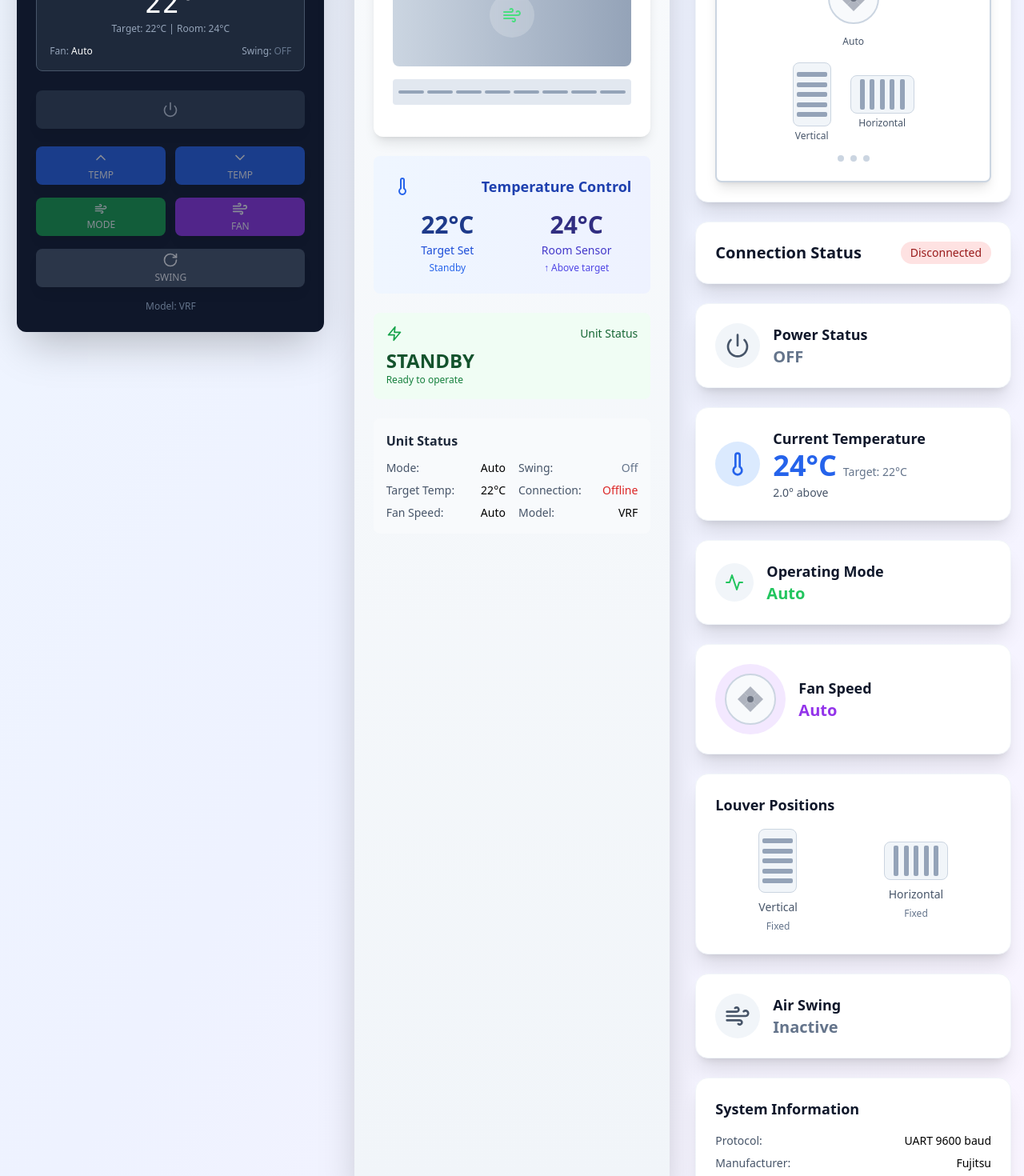
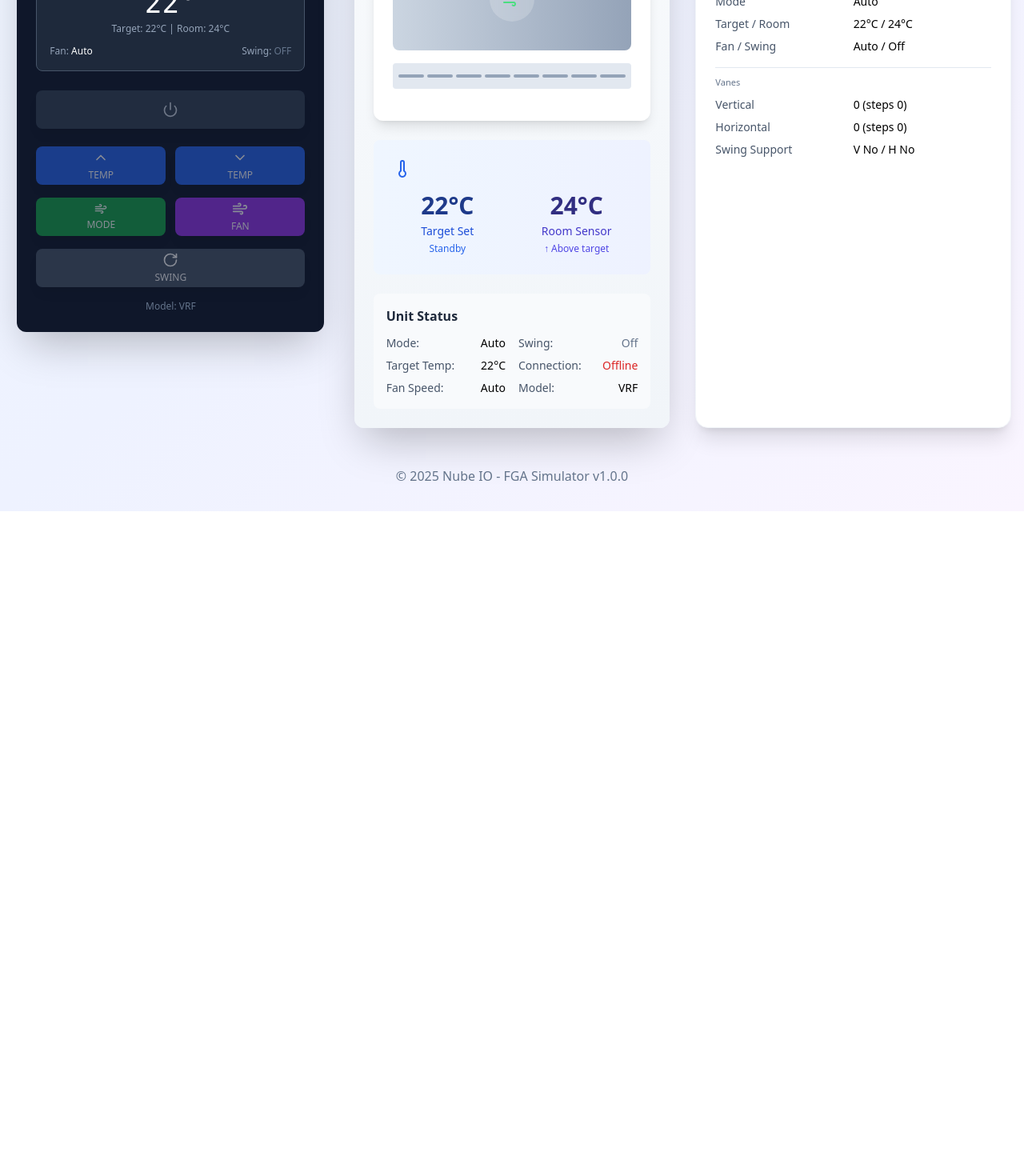
Before and after one commit to NubeIO/NubeiO-Eol-Toolkit, a React (Create React App) app in the folder frontend/: page / in a window 1280 px wide. Shown: the part 540-2010 px from the top of the page at 80% size. After the commit the page ends 1179 px from the top, so only its background shows below. Built offline with nearby package versions, Linux system fonts and the light colour scheme; the HTML template or start-up script is replaced by a standard one.

Commit message:
cleanup panels
Signed-off-by: Tan Le <lmtan91@gmail.com>

```diff
--- a/frontend/src/App.js
+++ b/frontend/src/App.js
@@ -93,11 +93,7 @@ function App() {
               <option value={3}>VRF</option>
             </select>
             {modelChanging && <span className="text-xs text-gray-500">Updating...</span>}
-            {capabilities && (
-              <span className="text-xs text-gray-600">
-                VertVanes: {capabilities.verticalVaneCount} | HorizVanes: {capabilities.horizontalVaneCount}
-              </span>
-            )}
+            {/* Removed inline vane counts per user request; details now only in StatusDisplay */}
           </div>
         </div>
 
--- a/frontend/src/components/ACUnitDisplay.js
+++ b/frontend/src/components/ACUnitDisplay.js
@@ -68,7 +68,7 @@ const ACUnitDisplay = ({ acState, isConnected, capabilities }) => {
       {/* Header */}
       <div className="text-center mb-4">
         <h2 className="text-2xl font-bold text-gray-800">AC Indoor Unit</h2>
-        <div className="text-sm text-gray-600">Physical Unit Status</div>
+        {/* Removed subtitle 'Physical Unit Status' per minimal UI request */}
       </div>
 
       {/* AC Unit Visualization */}
@@ -133,9 +133,9 @@ const ACUnitDisplay = ({ acState, isConnected, capabilities }) => {
 
       {/* Temperature Display */}
       <div className="bg-gradient-to-r from-blue-50 to-indigo-50 rounded-lg p-6 mb-6">
-        <div className="flex items-center justify-between mb-4">
+        <div className="flex items-center mb-4 gap-2">
           <Thermometer className="w-6 h-6 text-blue-600" />
-          <span className="text-lg font-semibold text-blue-800">Temperature Control</span>
+          {/* Removed 'Temperature Control' heading per request */}
         </div>
 
         <div className="grid grid-cols-2 gap-6">
@@ -187,19 +187,7 @@ const ACUnitDisplay = ({ acState, isConnected, capabilities }) => {
         )}
       </div>
 
-      {/* Power Status */}
-      <div className="bg-green-50 rounded-lg p-4 mb-6">
-        <div className="flex items-center justify-between mb-2">
-          <Zap className="w-5 h-5 text-green-600" />
-          <span className="text-sm font-medium text-green-800">Unit Status</span>
-        </div>
-        <div className="text-2xl font-bold text-green-900">
-          {acState.power ? 'OPERATING' : 'STANDBY'}
-        </div>
-        <div className="text-xs text-green-700">
-          {acState.power ? `${acState.mode} Mode - Fan: ${acState.fanSpeed}` : 'Ready to operate'}
-        </div>
-      </div>
+      {/* Removed Power Status panel; keeping Detailed Status as requested */}
 
       {/* Detailed Status */}
       <div className="bg-gray-50 rounded-lg p-4">
--- a/frontend/src/components/StatusDisplay.js
+++ b/frontend/src/components/StatusDisplay.js
@@ -1,253 +1,37 @@
 import React from 'react';
-import { Power, Thermometer, Wind, Activity, Gauge } from 'lucide-react';
-import { ACUnitVisual, AnimatedFan, AnimatedVerticalLouver, AnimatedHorizontalLouver } from './AnimatedComponents';
+import { Activity } from 'lucide-react';
 
+// Simplified single-panel status + capability summary
 const StatusDisplay = ({ acState, isConnected, capabilities }) => {
-  const getModeIcon = (mode) => {
-    const icons = {
-      Auto: <Activity className="w-6 h-6" />,
-      Cool: <Wind className="w-6 h-6 text-blue-500" />,
-      Dry: <Wind className="w-6 h-6 text-yellow-500" />,
-      Fan: <Wind className="w-6 h-6 text-gray-500" />,
-      Heat: <Wind className="w-6 h-6 text-red-500" />
-    };
-    return icons[mode] || <Wind className="w-6 h-6" />;
-  };
-
-  const getModeColor = (mode) => {
-    const colors = {
-      Auto: 'text-green-500',
-      Cool: 'text-blue-500',
-      Dry: 'text-yellow-500',
-      Fan: 'text-gray-500',
-      Heat: 'text-red-500'
-    };
-    return colors[mode] || 'text-gray-500';
-  };
-
-  const getTemperatureDifference = () => {
-    const diff = acState.currentTemp - acState.temperature;
-    if (Math.abs(diff) < 1) return 'At target';
-    if (diff > 0) return `${diff.toFixed(1)}° above`;
-    return `${Math.abs(diff).toFixed(1)}° below`;
-  };
-
   return (
-    <div className="space-y-6">
-      {/* AC Visual Representation */}
-      <div className="status-card">
-        <h2 className="text-xl font-bold text-gray-900 mb-4">AC Unit Visual</h2>
-        <ACUnitVisual acState={acState} />
+    <div className="status-card space-y-4">
+      <div className="flex items-center justify-between">
+        <h3 className="text-lg font-semibold text-gray-900 flex items-center gap-2">
+          <Activity className="w-5 h-5 text-indigo-500" />
+          System / Capabilities
+        </h3>
+        <span className={`text-xs px-2 py-1 rounded-full ${isConnected ? 'bg-green-100 text-green-700' : 'bg-red-100 text-red-700'}`}>{isConnected ? 'Connected' : 'Offline'}</span>
       </div>
-
-      {/* Connection Status */}
-      <div className="status-card">
-        <div className="flex items-center justify-between">
-          <h2 className="text-xl font-bold text-gray-900">Connection Status</h2>
-          <div className={`px-3 py-1 rounded-full text-sm font-medium ${
-            isConnected
-              ? 'bg-green-100 text-green-800'
-              : 'bg-red-100 text-red-800'
-          }`}>
-            {isConnected ? 'Connected' : 'Disconnected'}
-          </div>
-        </div>
-        {isConnected && (
-          <div className="mt-2 text-sm text-gray-600">
-            UART 9600 baudrate communication active
-          </div>
-        )}
-      </div>
-
-      {/* Power Status */}
-      <div className="status-card">
-        <div className="flex items-center gap-4">
-          <div className={`p-3 rounded-full ${
-            acState.power
-              ? 'bg-green-100 text-green-600'
-              : 'bg-gray-100 text-gray-600'
-          }`}>
-            <Power className="w-8 h-8" />
-          </div>
-          <div>
-            <h3 className="text-lg font-semibold text-gray-900">
-              Power Status
-            </h3>
-            <p className={`text-xl font-bold ${
-              acState.power ? 'text-green-600' : 'text-gray-500'
-            }`}>
-              {acState.power ? 'ON' : 'OFF'}
-            </p>
-          </div>
-        </div>
-      </div>
-
-      {/* Current Temperature */}
-      <div className="status-card">
-        <div className="flex items-center gap-4">
-          <div className="p-3 rounded-full bg-blue-100 text-blue-600">
-            <Thermometer className="w-8 h-8" />
-          </div>
-          <div className="flex-1">
-            <h3 className="text-lg font-semibold text-gray-900">
-              Current Temperature
-            </h3>
-            <div className="flex items-baseline gap-2">
-              <span className="text-4xl font-bold text-blue-600">
-                {acState.currentTemp}°C
-              </span>
-              <span className="text-sm text-gray-500">
-                Target: {acState.temperature}°C
-              </span>
-            </div>
-            <p className="text-sm text-gray-600 mt-1">
-              {getTemperatureDifference()}
-            </p>
-          </div>
-        </div>
-      </div>
-
-      {/* Mode Status */}
-      <div className="status-card">
-        <div className="flex items-center gap-4">
-          <div className={`p-3 rounded-full bg-gray-100 ${getModeColor(acState.mode)}`}>
-            {getModeIcon(acState.mode)}
-          </div>
-          <div>
-            <h3 className="text-lg font-semibold text-gray-900">
-              Operating Mode
-            </h3>
-            <p className={`text-xl font-bold ${getModeColor(acState.mode)}`}>
-              {acState.mode}
-            </p>
-          </div>
-        </div>
-      </div>
-
-      {/* Fan Speed */}
-      <div className="status-card">
-        <div className="flex items-center gap-4">
-          <div className="p-3 rounded-full bg-purple-100 text-purple-600">
-            <AnimatedFan fanSpeed={acState.fanSpeed} isOn={acState.power} />
-          </div>
-          <div>
-            <h3 className="text-lg font-semibold text-gray-900">
-              Fan Speed
-            </h3>
-            <p className="text-xl font-bold text-purple-600">
-              {acState.fanSpeed}
-            </p>
-          </div>
-        </div>
-      </div>
-
-      {/* Louver Control */}
-      <div className="status-card">
-        <h3 className="text-lg font-semibold text-gray-900 mb-4">
-          Louver Positions
-        </h3>
-        <div className="flex items-center justify-around">
-          {/* Vertical Louvers */}
-          <div className="text-center">
-            <AnimatedVerticalLouver swing={acState.swing} position={50} />
-            <span className="text-sm text-gray-600 mt-2 block">Vertical</span>
-            <span className="text-xs text-gray-500">
-              {acState.swing ? 'Swinging' : 'Fixed'}
-            </span>
-          </div>
-
-          {/* Horizontal Louvers */}
-          <div className="text-center">
-            <AnimatedHorizontalLouver swing={acState.swing} position={50} />
-            <span className="text-sm text-gray-600 mt-2 block">Horizontal</span>
-            <span className="text-xs text-gray-500">
-              {acState.swing ? 'Swinging' : 'Fixed'}
-            </span>
-          </div>
-        </div>
-      </div>
-
-      {/* Swing Status */}
-      <div className="status-card">
-        <div className="flex items-center justify-between">
-          <div className="flex items-center gap-4">
-            <div className={`p-3 rounded-full ${
-              acState.swing
-                ? 'bg-orange-100 text-orange-600'
-                : 'bg-gray-100 text-gray-600'
-            }`}>
-              <Wind className={`w-8 h-8 ${acState.swing ? 'animate-pulse' : ''}`} />
-            </div>
-            <div>
-              <h3 className="text-lg font-semibold text-gray-900">
-                Air Swing
-              </h3>
-              <p className={`text-xl font-bold ${
-                acState.swing ? 'text-orange-600' : 'text-gray-500'
-              }`}>
-                {acState.swing ? 'Active' : 'Inactive'}
-              </p>
-            </div>
-          </div>
-          {acState.swing && (
-            <div className="text-orange-500 animate-pulse">
-              <div className="w-3 h-3 bg-orange-500 rounded-full"></div>
-            </div>
-          )}
-        </div>
-      </div>
-
-      {/* System / Capability Information */}
-      <div className="status-card">
-        <h3 className="text-lg font-semibold text-gray-900 mb-4">
-          System Information
-        </h3>
-        <div className="space-y-2 text-sm">
-          <div className="flex justify-between">
-            <span className="text-gray-600">Protocol:</span>
-            <span className="font-medium">UART 9600 baud</span>
-          </div>
-          <div className="flex justify-between">
-            <span className="text-gray-600">Manufacturer:</span>
-            <span className="font-medium">Fujitsu</span>
-          </div>
-          {capabilities && (
-            <>
-              <div className="flex justify-between">
-                <span className="text-gray-600">Model:</span>
-                <span className="font-medium">{capabilities.modelName}</span>
-              </div>
-              <div className="flex justify-between">
-                <span className="text-gray-600">System Type:</span>
-                <span className="font-medium">0x{capabilities.systemType.toString(16).padStart(4,'0')}</span>
-              </div>
-              <div className="flex justify-between">
-                <span className="text-gray-600">Vertical Steps:</span>
-                <span className="font-medium">{capabilities.verticalSteps}</span>
-              </div>
-              <div className="flex justify-between">
-                <span className="text-gray-600">Vertical Swing:</span>
-                <span className="font-medium">{capabilities.verticalSwing ? 'Yes' : 'No'}</span>
-              </div>
-              <div className="flex justify-between">
-                <span className="text-gray-600">Vertical Vanes:</span>
-                <span className="font-medium">{capabilities.verticalVaneCount}</span>
-              </div>
-              <div className="flex justify-between">
-                <span className="text-gray-600">Horizontal Steps:</span>
-                <span className="font-medium">{capabilities.horizontalSteps}</span>
-              </div>
-              <div className="flex justify-between">
-                <span className="text-gray-600">Horizontal Swing:</span>
-                <span className="font-medium">{capabilities.horizontalSwing ? 'Yes' : 'No'}</span>
-              </div>
-              <div className="flex justify-between">
-                <span className="text-gray-600">Horizontal Vanes:</span>
-                <span className="font-medium">{capabilities.horizontalVaneCount}</span>
-              </div>
-            </>
-          )}
-        </div>
+      <div className="grid grid-cols-2 gap-y-2 text-xs md:text-sm">
+        <div className="text-gray-600">Model</div>
+        <div className="font-medium">{capabilities?.modelName || '—'}</div>
+        <div className="text-gray-600">System Type</div>
+        <div className="font-mono">0x{(capabilities?.systemType || 0).toString(16).padStart(4,'0')}</div>
+        <div className="text-gray-600">Power</div>
+        <div className="font-medium">{acState.power ? 'On' : 'Off'}</div>
+        <div className="text-gray-600">Mode</div>
+        <div className="font-medium">{acState.mode}</div>
+        <div className="text-gray-600">Target / Room</div>
+        <div className="font-medium">{acState.temperature}°C / {acState.currentTemp}°C</div>
+        <div className="text-gray-600">Fan / Swing</div>
+        <div className="font-medium">{acState.fanSpeed} / {acState.swing ? 'On' : 'Off'}</div>
+        <div className="col-span-2 mt-2 border-t pt-2 text-[11px] text-gray-500">Vanes</div>
+        <div className="text-gray-600">Vertical</div>
+        <div className="font-medium">{capabilities?.verticalVaneCount ?? 0} (steps {capabilities?.verticalSteps ?? 0})</div>
+        <div className="text-gray-600">Horizontal</div>
+        <div className="font-medium">{capabilities?.horizontalVaneCount ?? 0} (steps {capabilities?.horizontalSteps ?? 0})</div>
+        <div className="text-gray-600">Swing Support</div>
+        <div className="font-medium">V {capabilities?.verticalSwing ? 'Yes' : 'No'} / H {capabilities?.horizontalSwing ? 'Yes' : 'No'}</div>
       </div>
     </div>
   );
```
Also changed, not shown: 1 other file (tests, documents, lock files or other folders).
